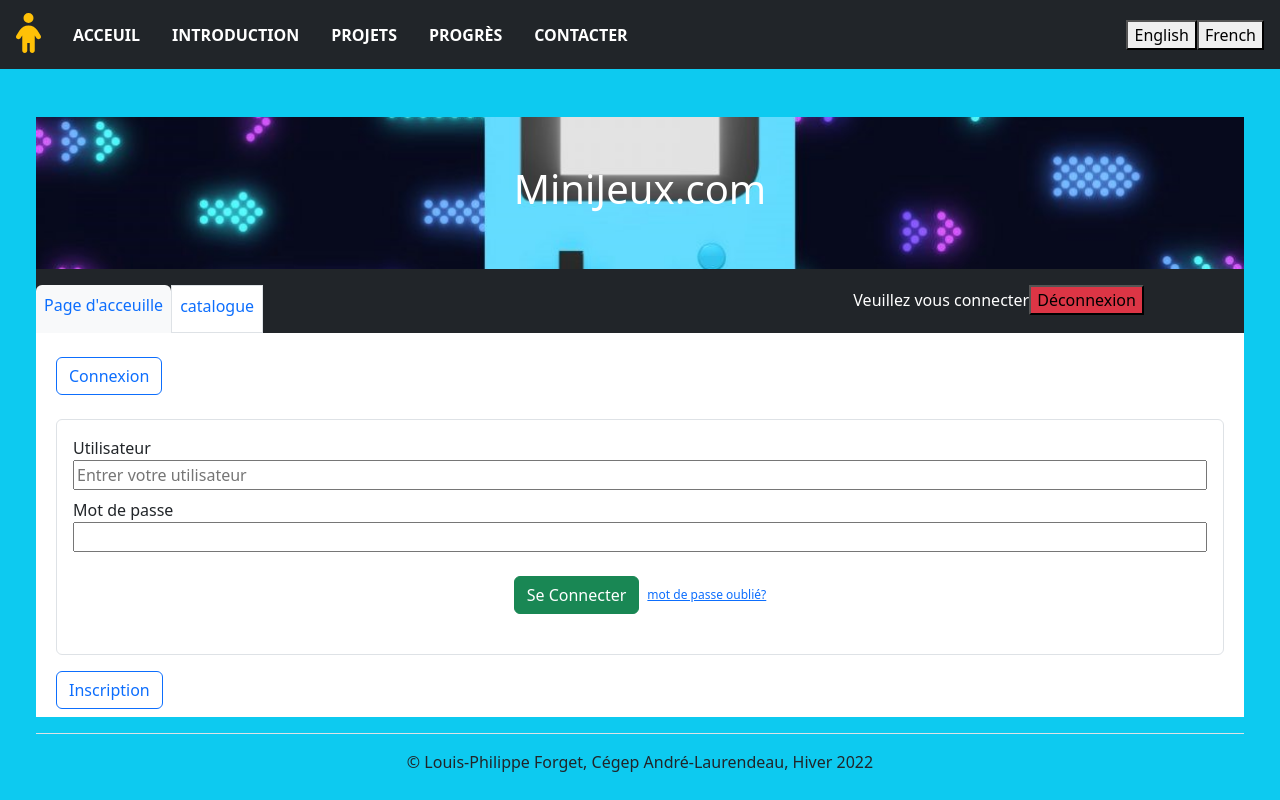
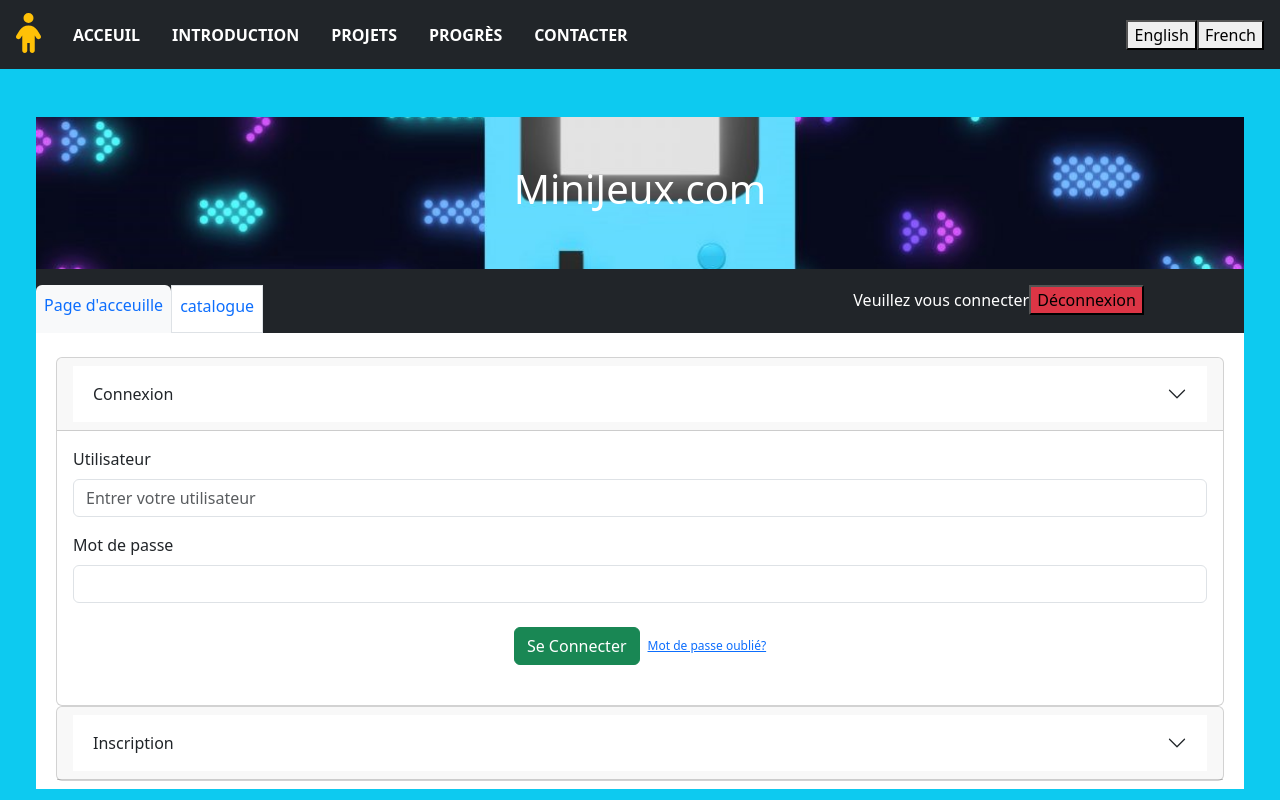
Before and after one commit to th3qu1x0t1c0n3/porfolio, a React (Create React App) app: page /MiniGame in a window 1280 px wide. Shown: the top 800 px of the page. Built offline with nearby package versions, Linux system fonts and the light colour scheme.

Commit message:
Accordion à fix

```diff
--- a/package.json
+++ b/package.json
@@ -22,6 +22,7 @@
     "googleapis": "^127.0.0",
     "i18next": "^23.5.1",
     "react": "^18.2.0",
+    "react-bootstrap": "^2.9.1",
     "react-dom": "^18.2.0",
     "react-i18next": "^13.2.2",
     "react-router-dom": "^6.16.0",
--- a/src/components/games/MiniGame.tsx
+++ b/src/components/games/MiniGame.tsx
@@ -2,6 +2,7 @@
 import GameHeader from "./GameHeader";
 import {useNavigate} from "react-router-dom";
 import GameFooter from "./GameFooter";
+import { Accordion, Card, Button, Form } from 'react-bootstrap';
 
 function MiniGame() {
     const navigate = useNavigate();
@@ -12,58 +13,71 @@
             <GameHeader />
             <div className="row pt-4 p-2 bg-white">
                 <div className="col">
-                    <div id="accordion">
-                        <div className="accordion-item">
-                            <h5 className="accordion-header" id="header-connex">
-                                <button className="btn btn-outline-primary" data-bs-toggle="collapse"
-                                        data-bs-target="#connex" aria-expanded="true" aria-controls="connex">
-                                    Connexion </button>
-                            </h5>
+                    <Accordion defaultActiveKey="0">
+                        <Card>
+                            <Card.Header>
+                                <Accordion.Button as={Button} variant="outline-primary" eventKey="0">
+                                    Connexion
+                                </Accordion.Button>
+                            </Card.Header>
+                            <Accordion.Collapse eventKey="0">
+                                <Card.Body>
+                                    <Form className="mb-4" autoComplete="off">
+                                        <Form.Group className="mb-3" controlId="user">
+                                            <Form.Label>Utilisateur</Form.Label>
+                                            <Form.Control type="text" placeholder="Entrer votre utilisateur" />
+                                        </Form.Group>
 
-                            <div id="connex" className="collapse show border rounded p-3 ml-5 mr-5 mt-4" aria-labelledby="header-connex" data-bs-parent="#accordion">
-                                <form className="mb-4" autoComplete="off">
-                                    <label className="col-12 m-auto" htmlFor="user">Utilisateur</label>
-                                    <input className="champ col-12" type="text" id="user" placeholder="Entrer votre utilisateur" />
+                                        <Form.Group className="mb-3" controlId="mdp">
+                                            <Form.Label>Mot de passe</Form.Label>
+                                            <Form.Control type="password" placeholder="" />
+                                        </Form.Group>
 
-                                    <label className="col-12 mt-2 mb-0" htmlFor="mdp">Mot de passe</label>
-                                    <input className="champ col-12" type="password" id="mdp" placeholder="" />
+                                        <div className="text-center mt-4 mb-2">
+                                            <Button variant="success" className="me-2" onClick={() => { /* Add your logic here */ }}>
+                                                Se Connecter
+                                            </Button>
+                                            <a href="/jeux/maintenance" style={{ fontSize: '12px' }}>Mot de passe oublié?</a>
+                                        </div>
+                                    </Form>
+                                </Card.Body>
+                            </Accordion.Collapse>
+                        </Card>
 
-                                    <div className="col text-center mt-4 mb-2">
-                                        <button className="btn btn-success me-2" id="btnCo" onClick={() => {navigate('/MiniGame/catalogue')}}>
-                                            Se Connecter</button>
-                                        <a href="/jeux/maintenance" style={{ fontSize: '12px' }}>mot de passe oublié?</a>
-                                    </div>
-                                </form>
-                            </div>
-                        </div>
+                        <Card>
+                            <Card.Header>
+                                <Accordion.Button as={Button} variant="outline-primary" eventKey="1">
+                                    Inscription
+                                </Accordion.Button>
+                            </Card.Header>
+                            <Accordion.Collapse eventKey="1">
+                                <Card.Body>
+                                    <Form autoComplete="off">
+                                        <Form.Group className="mb-3" controlId="userIn">
+                                            <Form.Label>Utilisateur</Form.Label>
+                                            <Form.Control type="text" placeholder="Choisir un nom d'utilisateur" />
+                                        </Form.Group>
 
-                        <div className="accordion-item">
-                            <h5 className="accordion-header mt-3" id="header-ins">
-                                <a className="btn btn-outline-primary" data-bs-toggle="collapse" data-bs-target="#ins" aria-expanded="true" aria-controls="ins">Inscription</a>
-                            </h5>
+                                        <Form.Group className="mb-3" controlId="pseudo">
+                                            <Form.Label>Pseudonyme</Form.Label>
+                                            <Form.Control type="text" placeholder="Choisir un pseudonyme" />
+                                        </Form.Group>
 
-                            <div id="ins" className="collapse border rounded p-3 ml-5 mr-5 mt-4" aria-labelledby="header-ins" data-bs-parent="#accordion">
-                                <form autoComplete="off">
-                                    <label className="col-12 m-auto" htmlFor="userIn">Utilisateur</label>
-                                    <input className="champ col-12" type="text" id="userIn" placeholder="Choisir un nom d'utilisateur" />
+                                        {/* Add other form groups for password and confirmation here */}
 
-                                    <label className="col-12 m-auto" htmlFor="pseudo">Pseudonyme</label>
-                                    <input className="champ col-12" type="text" id="pseudo" placeholder="Choisir un pseudonyme" />
-
-                                    <label className="col-12 mt-2 mb-0" htmlFor="mdpIn">Mot de passe</label>
-                                    <input className="champ col-12" type="password" id="mdpIn" placeholder="Mot de passe" />
-
-                                    <label className="col-12 mt-2 mb-0" htmlFor="mdpInConf">Confirmation du mot de passe</label>
-                                    <input className="champ col-12" type="password" id="mdpInConf" placeholder="Confirmation du Mot de passe" />
-
-                                    <div className="col text-center mt-4">
-                                        <input className="btn btn-success me-1" type="button" value="S'inscrire" id="btnInscrip" onClick={() => {}} />
-                                        <input className="btn btn-danger ms-1" type="reset" value="Annuler" id="btnAnnule" />
-                                    </div>
-                                </form>
-                            </div>
-                        </div>
-                    </div>
+                                        <div className="text-center mt-4">
+                                            <Button variant="success" className="me-1" type="button" onClick={() => { /* Add your logic here */ }}>
+                                                S'inscrire
+                                            </Button>
+                                            <Button variant="danger" className="ms-1" type="reset">
+                                                Annuler
+                                            </Button>
+                                        </div>
+                                    </Form>
+                                </Card.Body>
+                            </Accordion.Collapse>
+                        </Card>
+                    </Accordion>
                 </div>
             </div>
 
```
Also changed, not shown: 1 other file (tests, documents, lock files or other folders).
